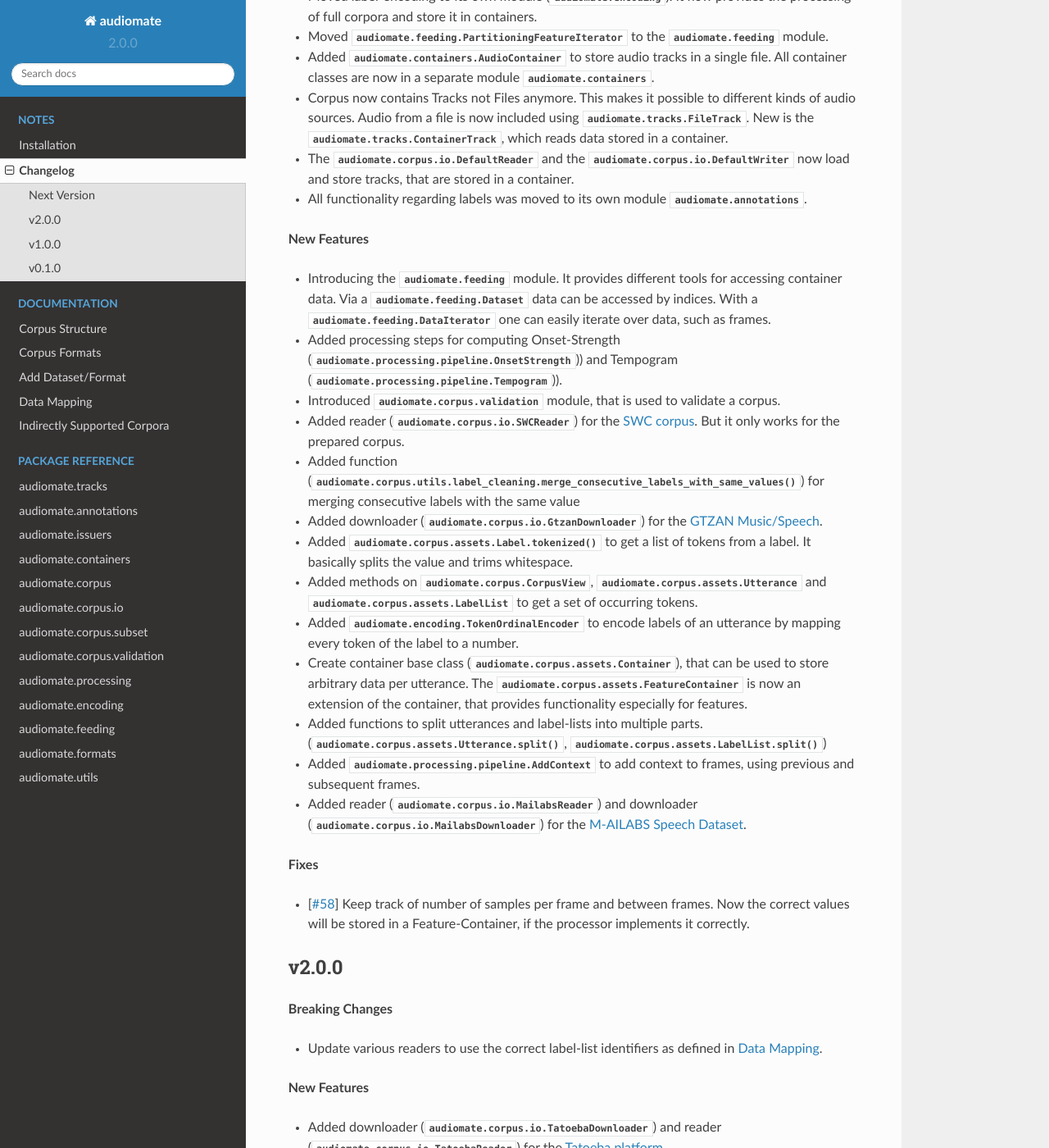
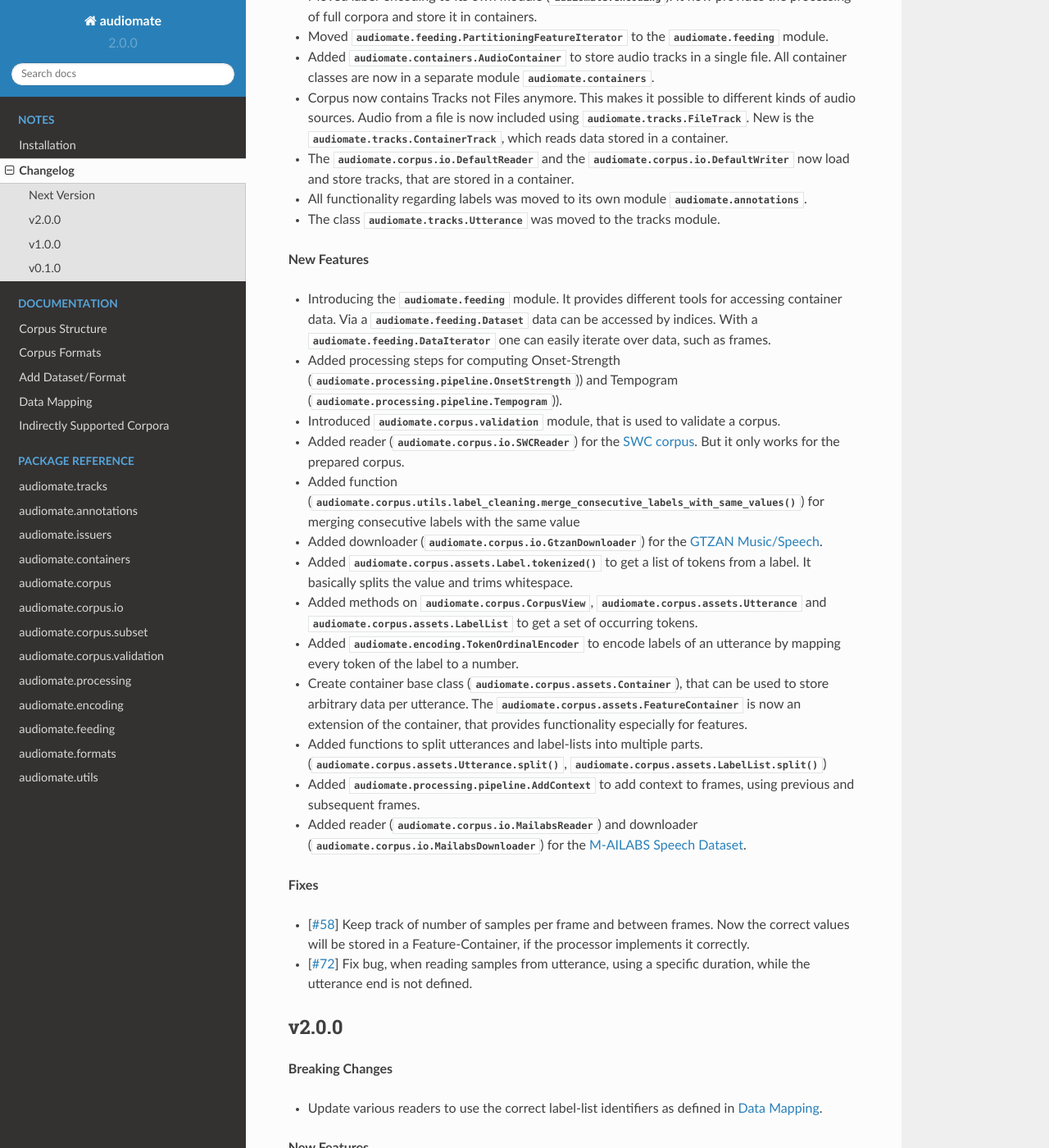
Before and after one commit to ynop/audiomate, a Sphinx documentation site: the page built from docs/notes/changelog.rst, in a window 1280 px wide and 1400 px high, scrolled down 280 px. Shown: the whole window at 82% size. Built offline with Sphinx 7.4.7 and the Read the Docs theme 2.0.0, drawn with Linux system fonts in a browser that asks for light colours.

Commit message:
Update changelog

```diff
--- a/docs/notes/changelog.rst
+++ b/docs/notes/changelog.rst
@@ -27,6 +27,8 @@ Next Version
 
 * All functionality regarding labels was moved to its own module
   :mod:`audiomate.annotations`.
+
+* The class :class:`audiomate.tracks.Utterance` was moved to the tracks module.
 
 **New Features**
 
@@ -77,6 +79,9 @@ Next Version
 * [`#58 <https://github.com/ynop/audiomate/issues/58>`_] Keep track of number of samples per frame and between frames.
   Now the correct values will be stored in a Feature-Container, if the processor implements it correctly.
 
+* [`#72 <https://github.com/ynop/audiomate/issues/72>`_] Fix bug, when reading samples from utterance,
+  using a specific duration, while the utterance end is not defined.
+
 v2.0.0
 ------
 
```
